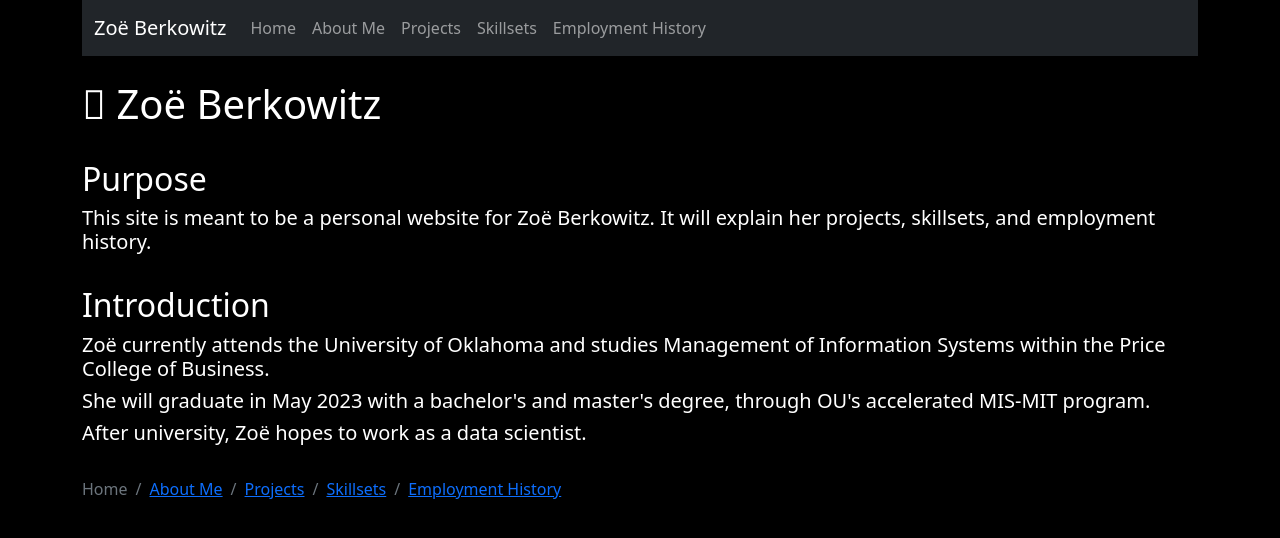
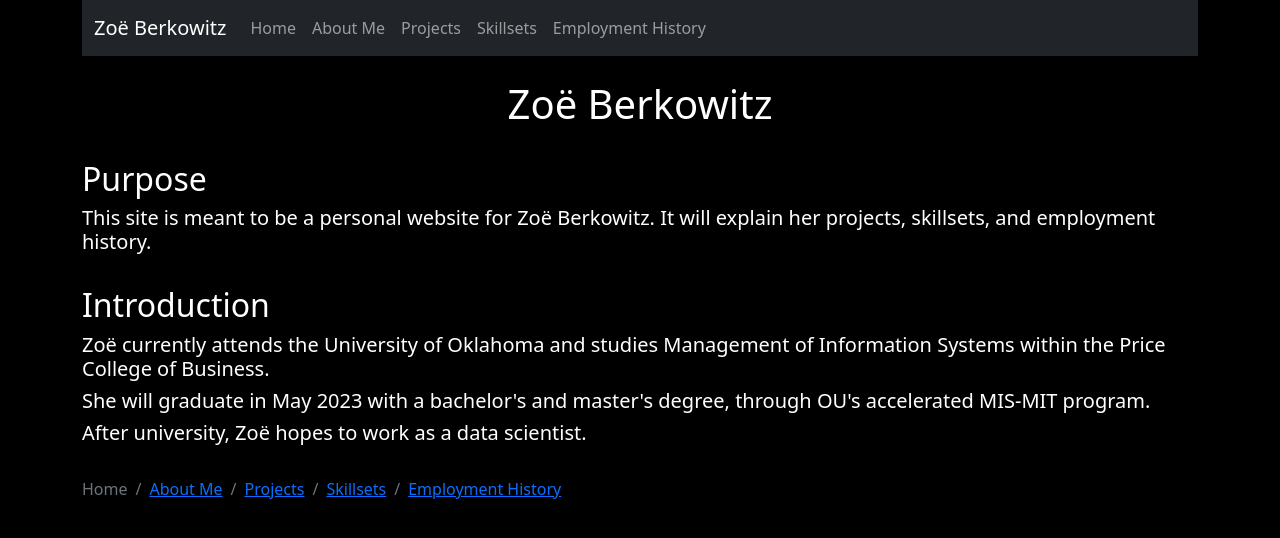
Before and after one commit to zoberko/zoberko.github.io, a plain HTML site: page index.html in a window 1280 px wide. Drawn offline with nearby package versions, Linux system fonts and the light colour scheme.

Commit message:
deleted icon & centered header

```diff
--- a/index.html
+++ b/index.html
@@ -8,7 +8,6 @@
     <!-- Bootstrap CSS -->
     <link href="https://cdn.jsdelivr.net/npm/bootstrap@5.1.0/dist/css/bootstrap.min.css" rel="stylesheet" integrity="sha384-KyZXEAg3QhqLMpG8r+8fhAXLRk2vvoC2f3B09zVXn8CA5QIVfZOJ3BCsw2P0p/We" crossorigin="anonymous">
     <link rel="shortcut icon" type="image/jpg" href="images/headshot.jpg"/>
-    <link rel="stylesheet" href="https://stackpath.bootstrapcdn.com/font-awesome/4.7.0/css/font-awesome.min.css">
     <title>Zoë Berkowitz</title>
   </head>
 
@@ -34,7 +33,7 @@
 </nav>
     <br>
  <div style="color: white">
-    <h1><i class="fa-user-circle"></i> Zoë Berkowitz </h1>
+   <h1><center> Zoë Berkowitz </center></h1>
     <br>
         <h2>Purpose</h2>
         <h5>This site is meant to be a personal website for Zoë Berkowitz. It will explain her projects, skillsets, and employment history.</h4>
```
